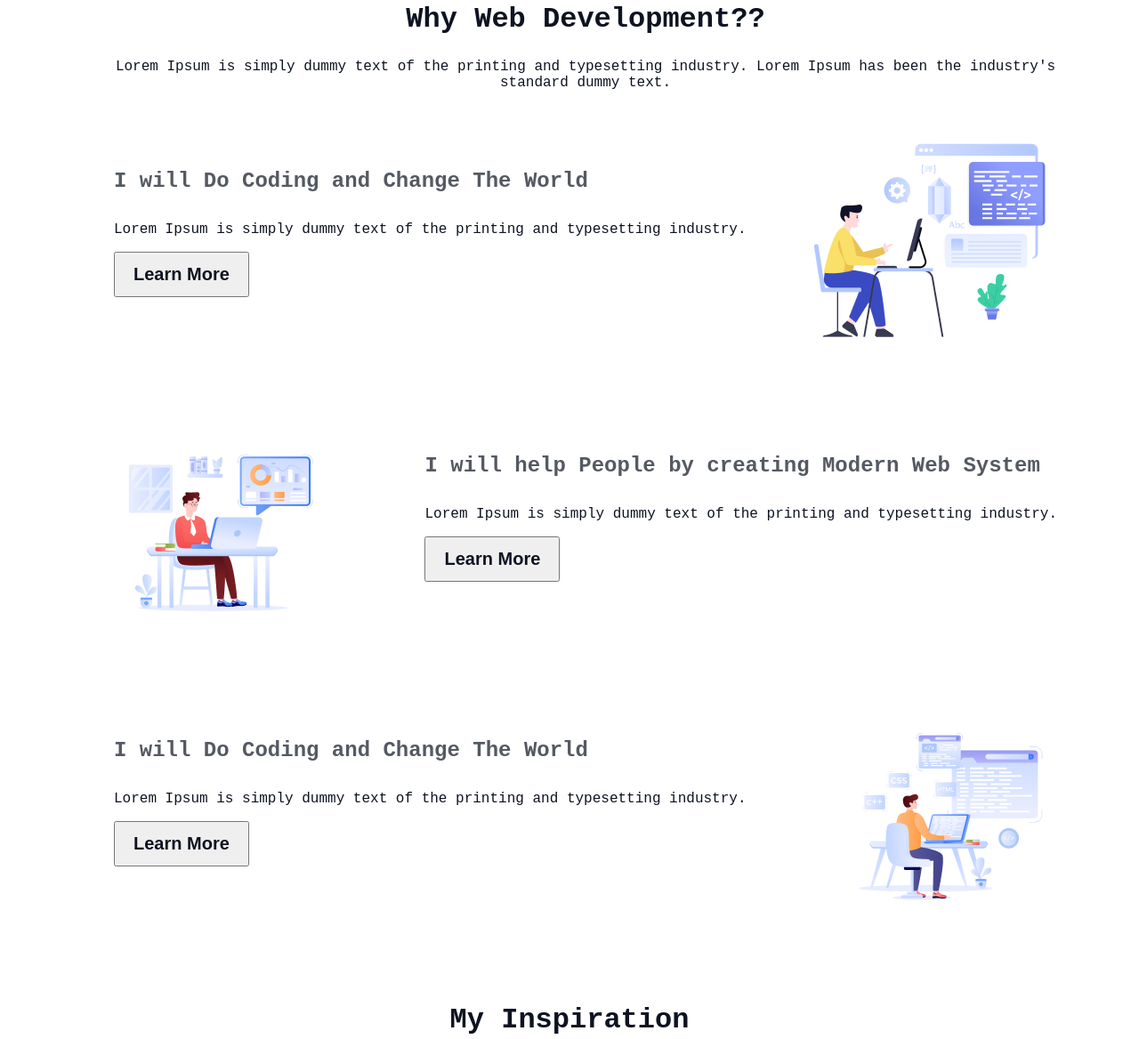
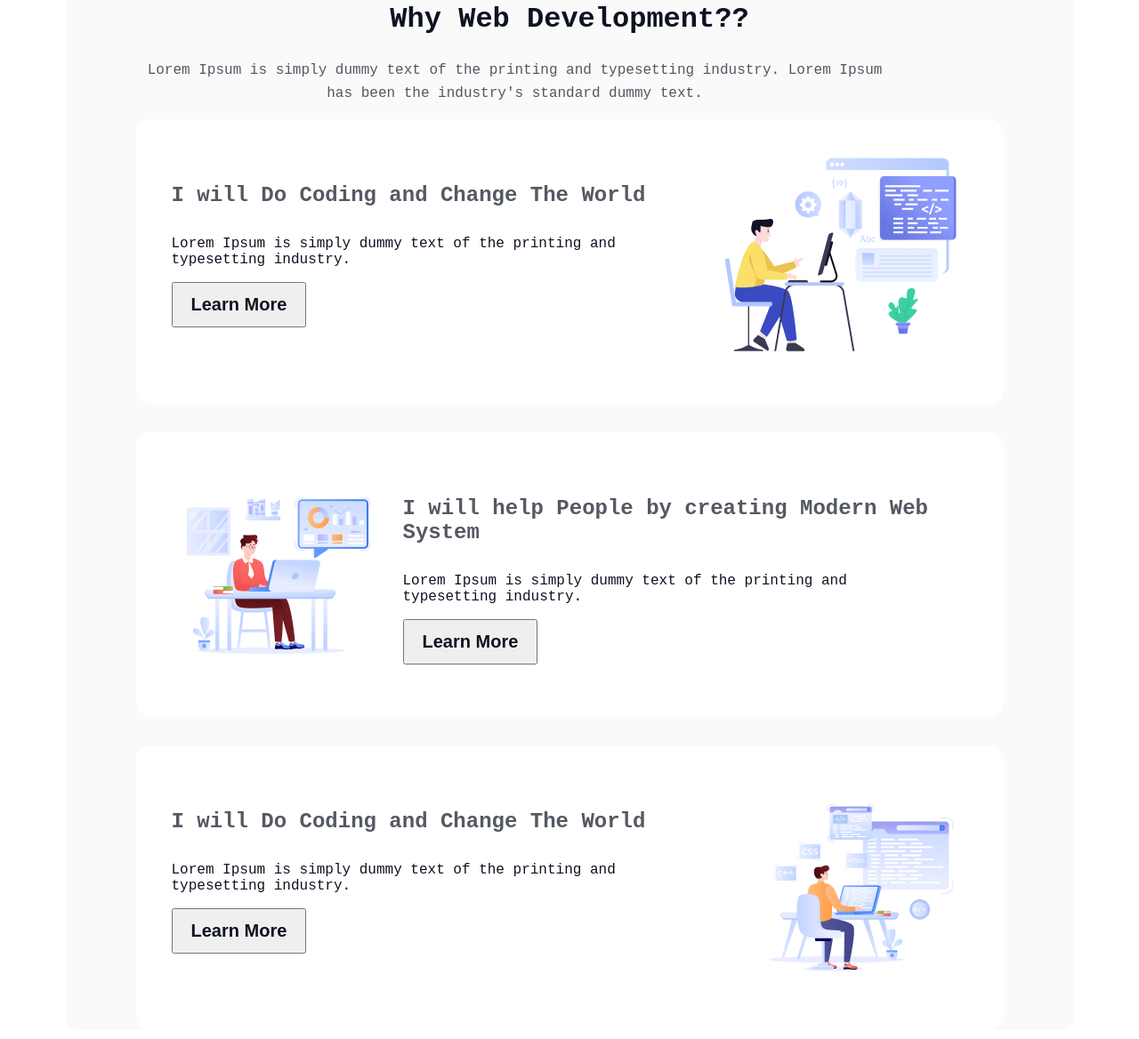
Before and after one commit to NI-Lipu/My-First-Assignment, a plain HTML site: page index.html in a window 1280 px wide. Shown: the part 814-1982 px from the top of the page at 89% size. Drawn offline with Linux system fonts and the light colour scheme; a web font is replaced by a local one.

Commit message:
Reset margin padding

```diff
--- a/index.html
+++ b/index.html
@@ -20,24 +20,24 @@
       <div class="development-content">
         <h2 class="development-title">Why Web Development??</h2>
         <p class="development-description">Lorem Ipsum is simply dummy text of the printing and typesetting industry. Lorem Ipsum has been the industry's standard dummy text.</p>
-        <div class="dev-cont-part">
-          <div>
+        <div class="dev-cont-part dev-cont-margin">
+          <div class="right-margin">
           <h4>I will Do Coding and Change The World</h4>
           <p>Lorem Ipsum is simply dummy text of the printing and typesetting industry.</p>
           <a href=""><button>Learn More</button></a>
           </div>
           <img src="assets/Layer_1.png" alt="">
         </div>
-        <div class="dev-cont-part">
+        <div class="dev-cont-part dev-cont-margin">
           <img src="assets/Group 3.png" alt="">
-          <div>
+          <div class="right-margin">
           <h4>I will help People by creating Modern Web System</h4>
           <p>Lorem Ipsum is simply dummy text of the printing and typesetting industry.</p>
           <a href=""><button>Learn More</button></a>
           </div>
         </div>
-        <div class="dev-cont-part">
-          <div>
+        <div class="dev-cont-part dev-cont-margin">
+          <div class="right-margin">
           <h4>I will Do Coding and Change The World</h4>
           <p>Lorem Ipsum is simply dummy text of the printing and typesetting industry.</p>
           <a href=""><button>Learn More</button></a>
@@ -49,8 +49,8 @@
     <section class="my-inspiration">
       <h2>My Inspiration</h2>
       <p>Lorem Ipsum is simply dummy text of the printing and typesetting industry. Lorem Ipsum has been the industry's standard dummy text.</p>
-      <div class="yt-video">
-        <iframe width="1076" height="550" src="https://www.youtube.com/embed/gDf4xyJsMQc?si=kMChw1wyHZFLdrpG" title="YouTube video player" frameborder="0" allow="accelerometer; autoplay; clipboard-write; encrypted-media; gyroscope; picture-in-picture; web-share" referrerpolicy="strict-origin-when-cross-origin" allowfullscreen></iframe>
+      <div>
+        <iframe  class="yt-video" width="1076" height="550" src="https://www.youtube.com/embed/gDf4xyJsMQc?si=kMChw1wyHZFLdrpG" title="YouTube video player" frameborder="0" allow="accelerometer; autoplay; clipboard-write; encrypted-media; gyroscope; picture-in-picture; web-share" referrerpolicy="strict-origin-when-cross-origin" allowfullscreen></iframe>
       </div>
     </section>
     <section class="my-current-target">
--- a/styles/style.css
+++ b/styles/style.css
@@ -60,16 +60,16 @@
 
 /* Web Development Style */
 .web-development{
-  width: 1140px;
+  width: 975px;
   height: auto;
   margin: 50px auto 50px auto;
   padding: 80px 80px 0 80px;
+  background-color: rgba(13, 19, 33, 0.02);
+  border-radius: 16px;
 }
 
 .development-content{
-
-  align-items: center;
-
+  /* align-items: center;   */
 }
 
 .development-title{
@@ -83,14 +83,24 @@
   font-size: 16px;
   color: #0D1321;
   text-align: center;
+  line-height: 26px;
+  opacity: 0.7;
+  width: 852px;
+  align-items: center;
 }
 .dev-cont-part{
   display: flex;
   justify-content: space-between;
   padding: 40px;
   gap: 20px;
-
-
+  background-color: #FFFFFF;
+  border-radius: 16px;
+}
+.dev-cont-margin{
+  margin-bottom: 32px;
+}
+.right-margin{
+  margin-right:30px ;
 }
 .dev-cont-part h4{
 font-size: 24px;
@@ -131,7 +141,7 @@ color: #0D1321;
   margin-bottom: 48px;
  }
 
- .yt-video iframe{
+ .yt-video{
   padding: 32px;
   border-radius: 16px;
  }
```
